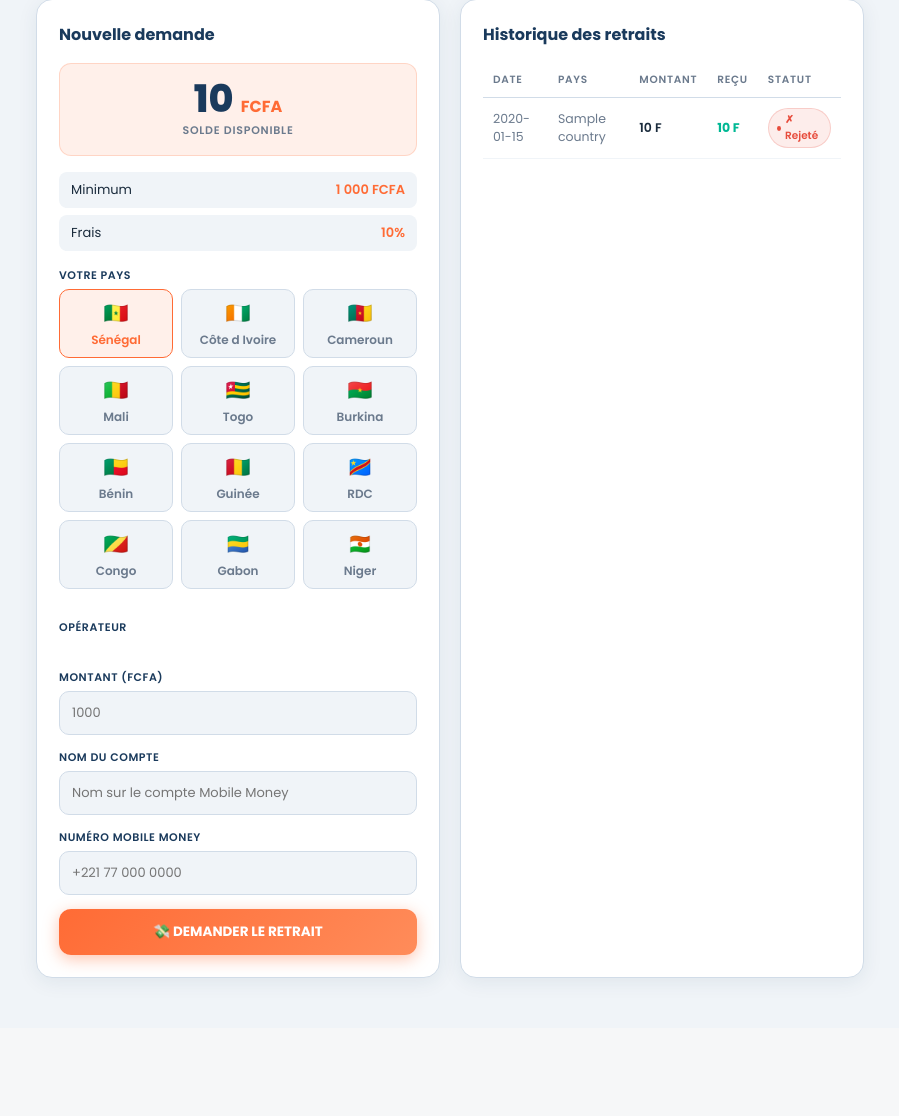
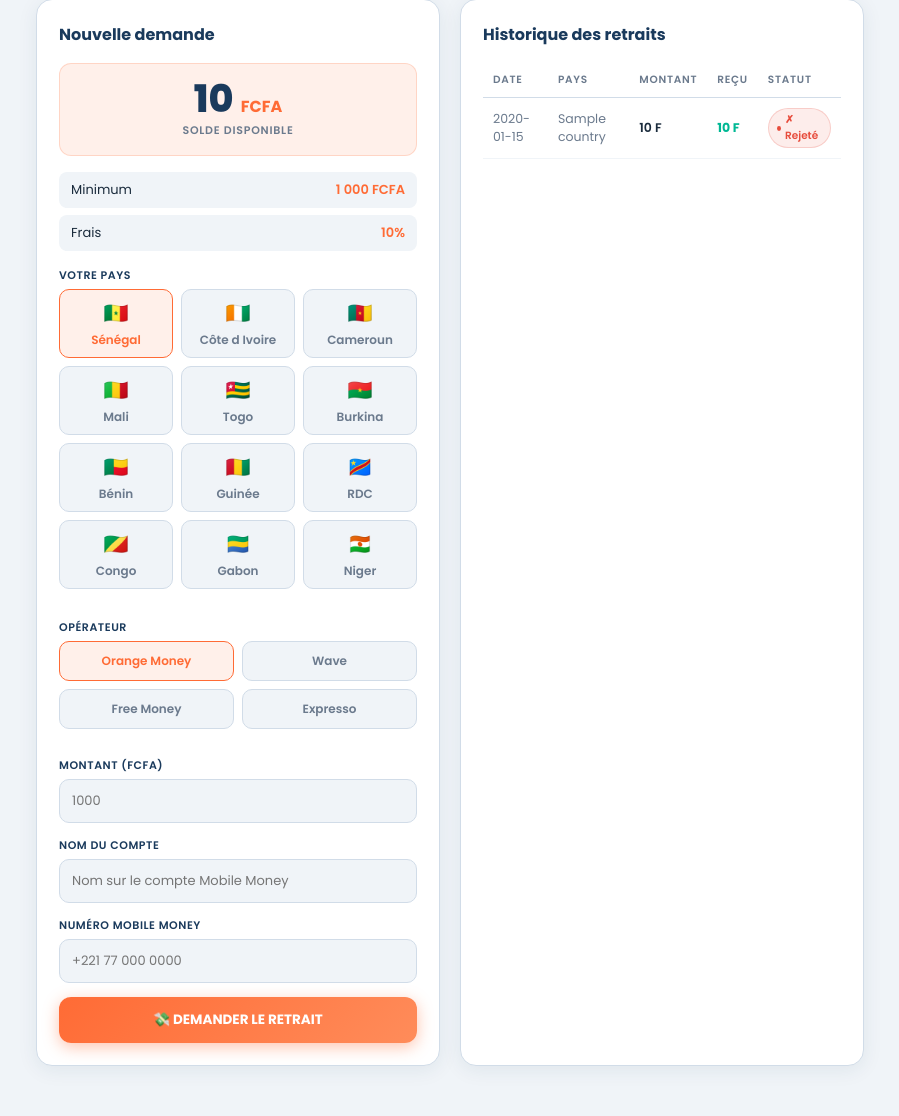
Before and after one commit to abdoula14cherif/winaffinity, a Python web app: template app/templates/withdrawal.html in a window 1280 px wide. Shown: the part 156-1272 px from the top of the page, without its empty margins (190-1089 px from the left). Before the commit the page ends 1142 px from the top, so only its background shows below. Run offline with Jinja, Linux system fonts and the light colour scheme; the template is opened without the code that fills it: most values are stand-ins (such as "Sample title", 1, 10 or a date in 2020).

Commit message:
Update withdrawal.html

```diff
--- a/app/templates/withdrawal.html
+++ b/app/templates/withdrawal.html
@@ -148,7 +148,9 @@ tbody td{padding:10px;font-size:12.5px;color:var(--txd);border-bottom:1px solid
       {% if withdrawals %}
       <div style="overflow-x:auto">
         <table>
-          <thead><tr><th>DATE</th><th>PAYS</th><th>MONTANT</th><th>REÇU</th><th>STATUT</th></tr></thead>
+          <thead>
+            <tr><th>DATE</th><th>PAYS</th><th>MONTANT</th><th>REÇU</th><th>STATUT</th></tr>
+          </thead>
           <tbody>
             {% for w in withdrawals %}
             <tr>
@@ -192,7 +194,7 @@ var currentCountry = "SN";
 var currentOp = "";
 
 function selCountry(el, code){
-  document.querySelectorAll(".country-btn").forEach(b=>b.classList.remove("sel"));
+  document.querySelectorAll(".country-btn").forEach(function(b){ b.classList.remove("sel"); });
   el.classList.add("sel");
   currentCountry = code;
   document.getElementById("countryInput").value = code;
@@ -203,21 +205,25 @@ function selCountry(el, code){
 function renderOps(code){
   var ops = OPERATORS[code] || [];
   var grid = document.getElementById("opsGrid");
-  grid.innerHTML = ops.map(function(op){
-    return "<div class="op-btn" onclick="selOp(this,'"+op.v+"')">"+op.n+"</div>";
-  }).join("");
-  currentOp = "";
-  document.getElementById("operatorInput").value = "";
-  if(ops.length > 0){
-    var first = grid.querySelector(".op-btn");
-    first.classList.add("sel");
-    currentOp = ops[0].v;
-    document.getElementById("operatorInput").value = ops[0].v;
+  if(ops.length === 0){
+    grid.innerHTML = "<div style='grid-column:span 2;text-align:center;padding:12px;background:#f8f9fa;border-radius:10px;font-size:12px;color:#999'>Aucun opérateur disponible</div>";
+    document.getElementById("operatorInput").value = "";
+    currentOp = "";
+    return;
   }
+  var html = "";
+  for(var i = 0; i < ops.length; i++){
+    html += "<div class='op-btn' onclick=\"selOp(this,'" + ops[i].v + "')\">" + ops[i].n + "</div>";
+  }
+  grid.innerHTML = html;
+  currentOp = ops[0].v;
+  document.getElementById("operatorInput").value = ops[0].v;
+  var firstBtn = grid.querySelector(".op-btn");
+  if(firstBtn) firstBtn.classList.add("sel");
 }
 
 function selOp(el, val){
-  document.querySelectorAll(".op-btn").forEach(b=>b.classList.remove("sel"));
+  document.querySelectorAll(".op-btn").forEach(function(b){ b.classList.remove("sel"); });
   el.classList.add("sel");
   currentOp = val;
   document.getElementById("operatorInput").value = val;
@@ -246,7 +252,7 @@ function chk(){
 var lg = "fr";
 function tl(){
   lg = lg==="fr"?"en":"fr";
-  var e = lg==="en";
+  var e = (lg==="en");
   document.getElementById("lf").textContent = e?"🇫🇷":"🇬🇧";
   document.getElementById("ll").textContent = e?"Français":"English";
 }
@@ -254,4 +260,5 @@ function tl(){
 // Initialiser
 renderOps("SN");
 </script>
-</body></html>
+</body>
+</html>
```
